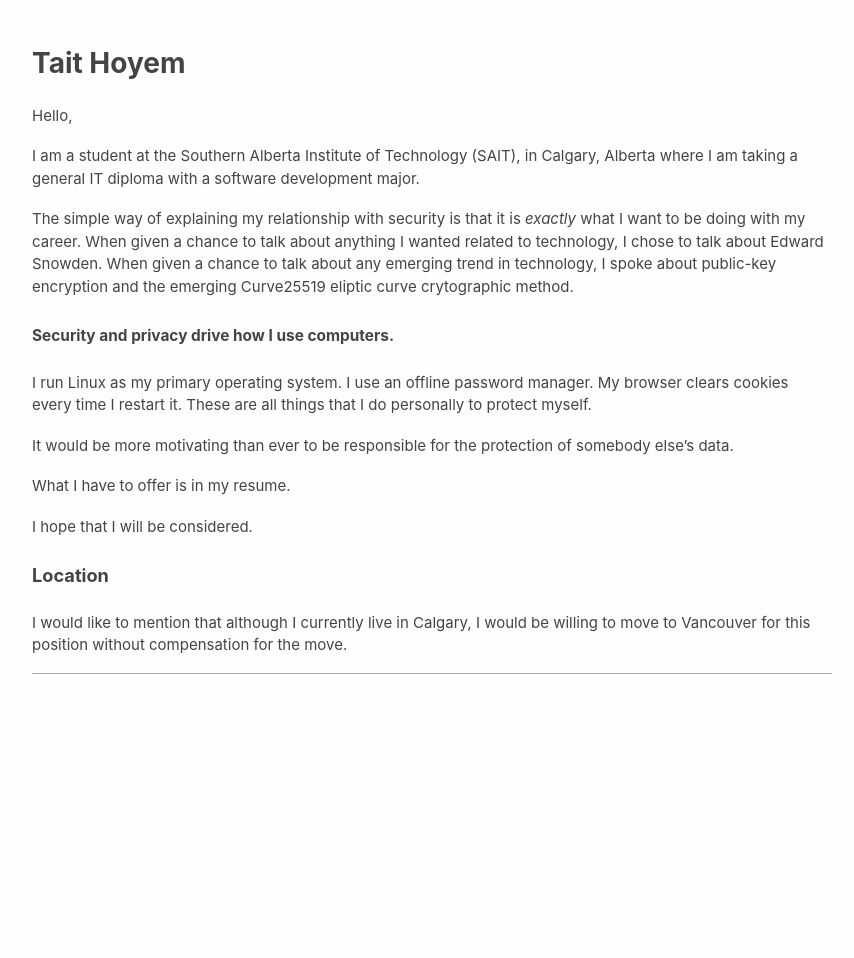
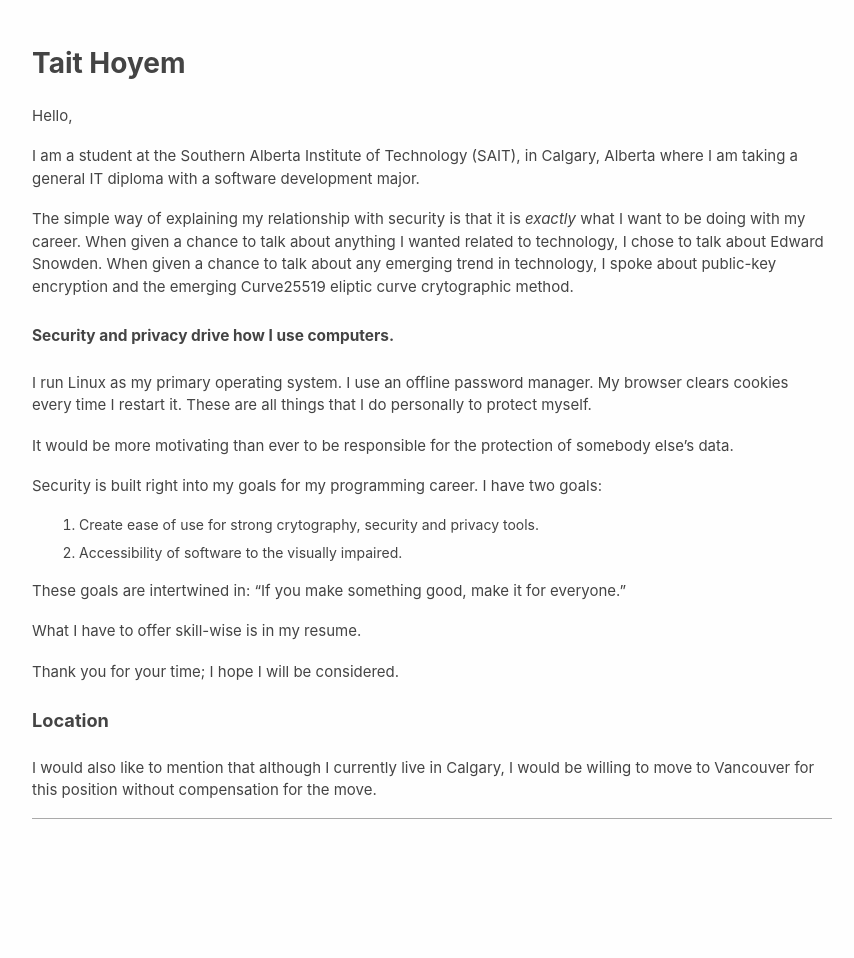
Before and after one commit to TTWNO/tait.tech, a Jekyll site: the page built from cover-letters/bloombase/index.md, in a window 1280 px wide. Shown: the whole page, without its empty margins (208-1062 px from the left). Built offline with Jekyll 4.4.1, drawn with Linux system fonts in a browser that asks for light colours; before the commit the page ends 900 px from its top, so only the background shows below that.

Commit message:
Update bloombase cover letter

```diff
--- a/cover-letters/bloombase/index.md
+++ b/cover-letters/bloombase/index.md
@@ -21,10 +21,17 @@
 
 It would be more motivating than ever to be responsible for the protection of somebody else's data.
 
-What I have to offer is in my resume.
+Security is built right into my goals for my programming career. I have two goals:
 
-I hope that I will be considered.
+1. Create ease of use for strong crytography, security and privacy tools.
+2. Accessibility of software to the visually impaired.
+
+These goals are intertwined in: "If you make something good, make it for everyone."
+
+What I have to offer skill-wise is in my resume.
+
+Thank you for your time; I hope I will be considered.
 
 #### Location
 
-I would like to mention that although I currently live in Calgary, I would be willing to move to Vancouver for this position without compensation for the move.
+I would also like to mention that although I currently live in Calgary, I would be willing to move to Vancouver for this position without compensation for the move.
```
